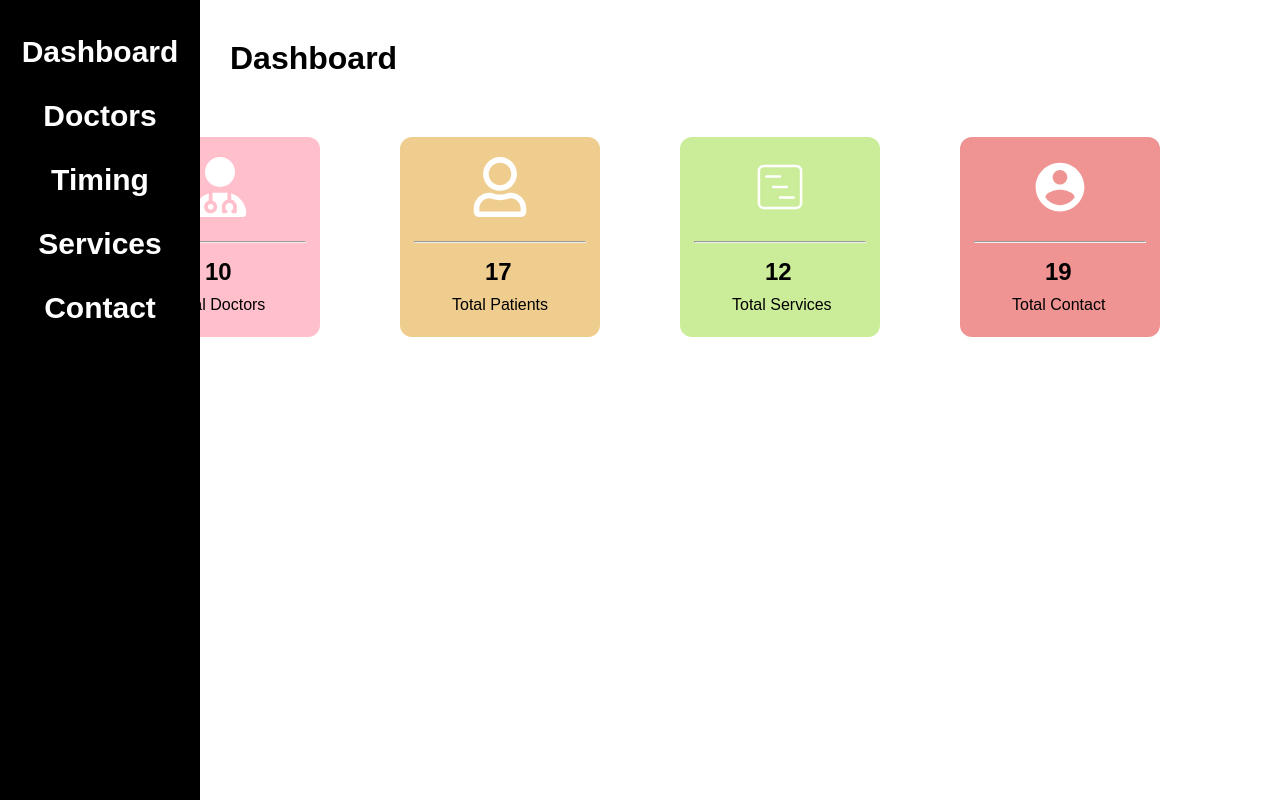
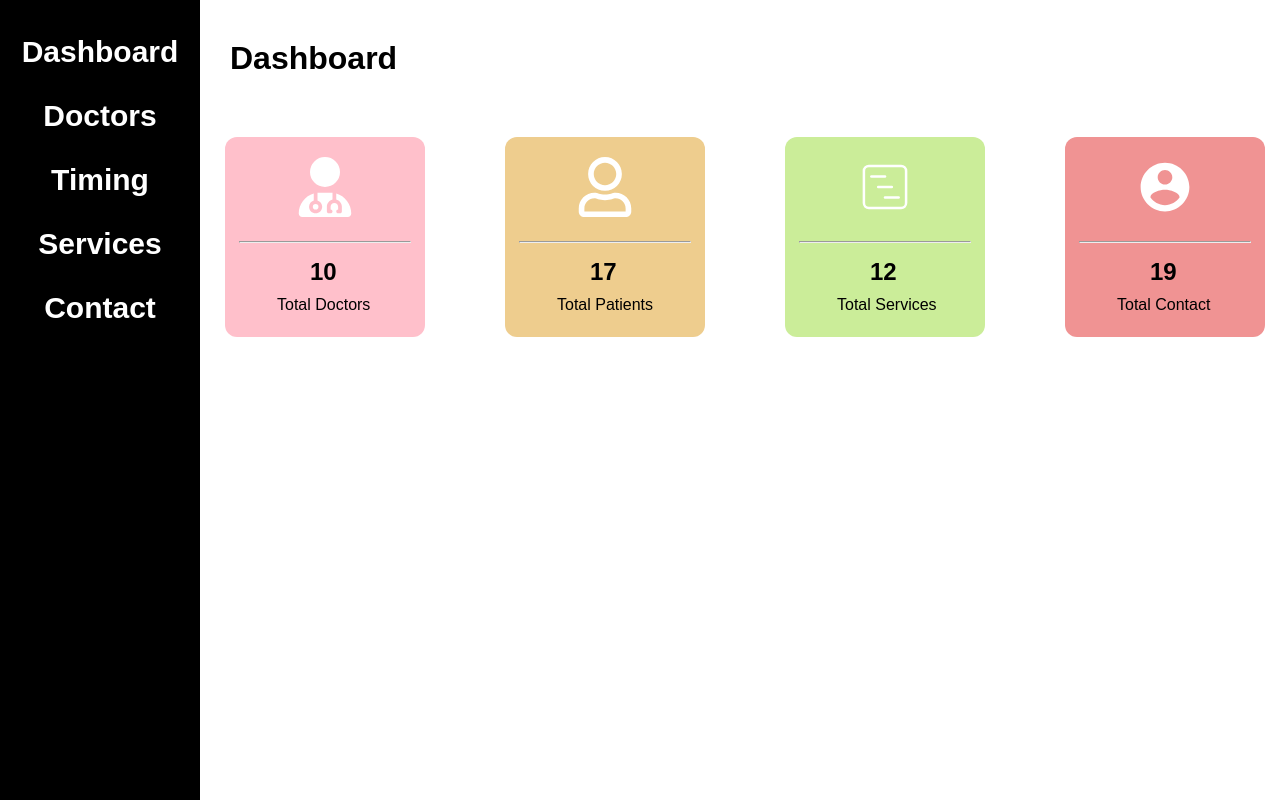
Before and after one commit to Arsl5461/HMS-Batch1, a React (Create React App) app in the folder admin/: page /dashboard in a window 1280 px wide. Built offline with nearby package versions, Linux system fonts and the light colour scheme.

Commit message:
css update

```diff
--- a/admin/src/App.css
+++ b/admin/src/App.css
@@ -204,4 +204,5 @@ h2{
   gap: 80px;
   margin-top: 60px;
   justify-content: center;
+  margin-left: 210px;
 }
```
